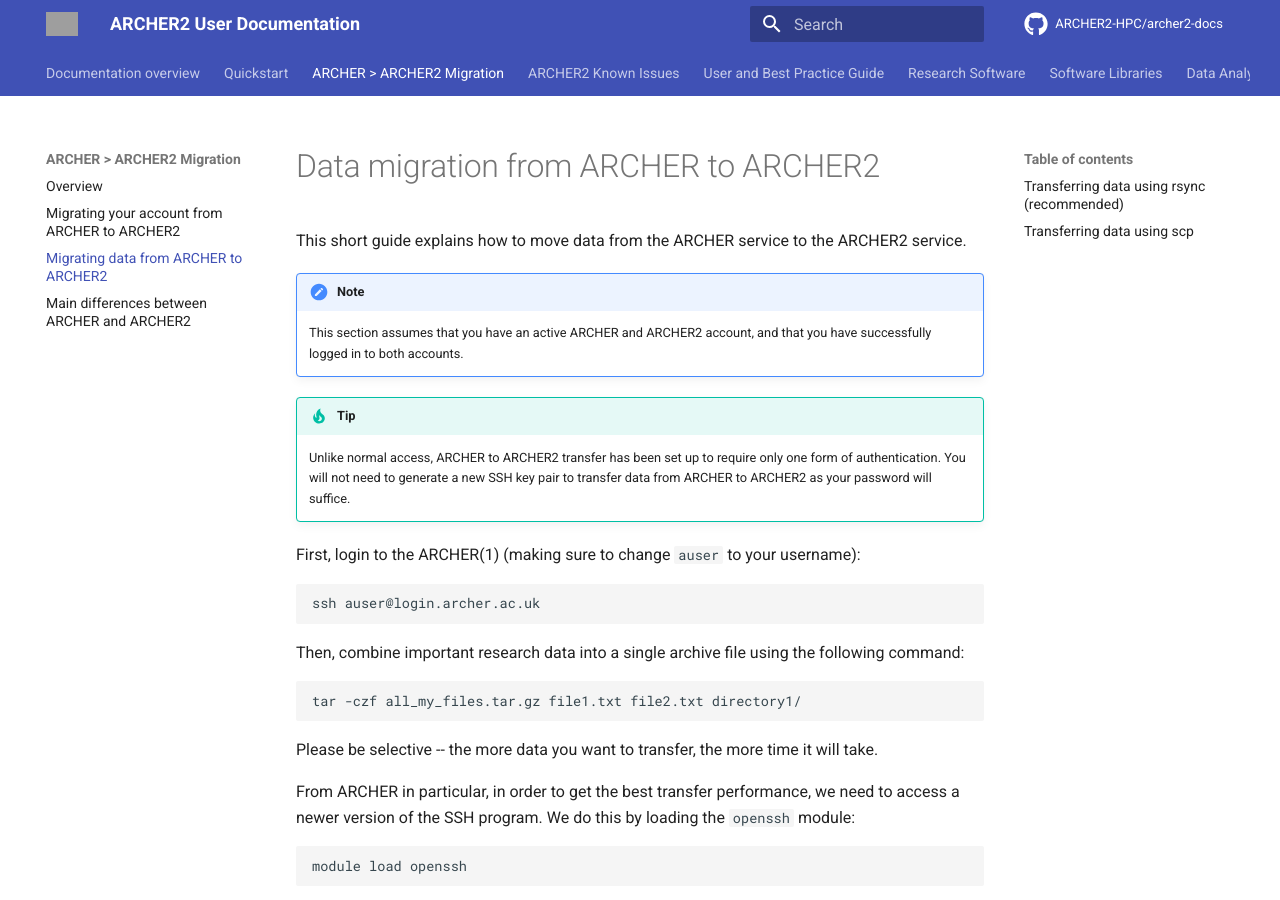
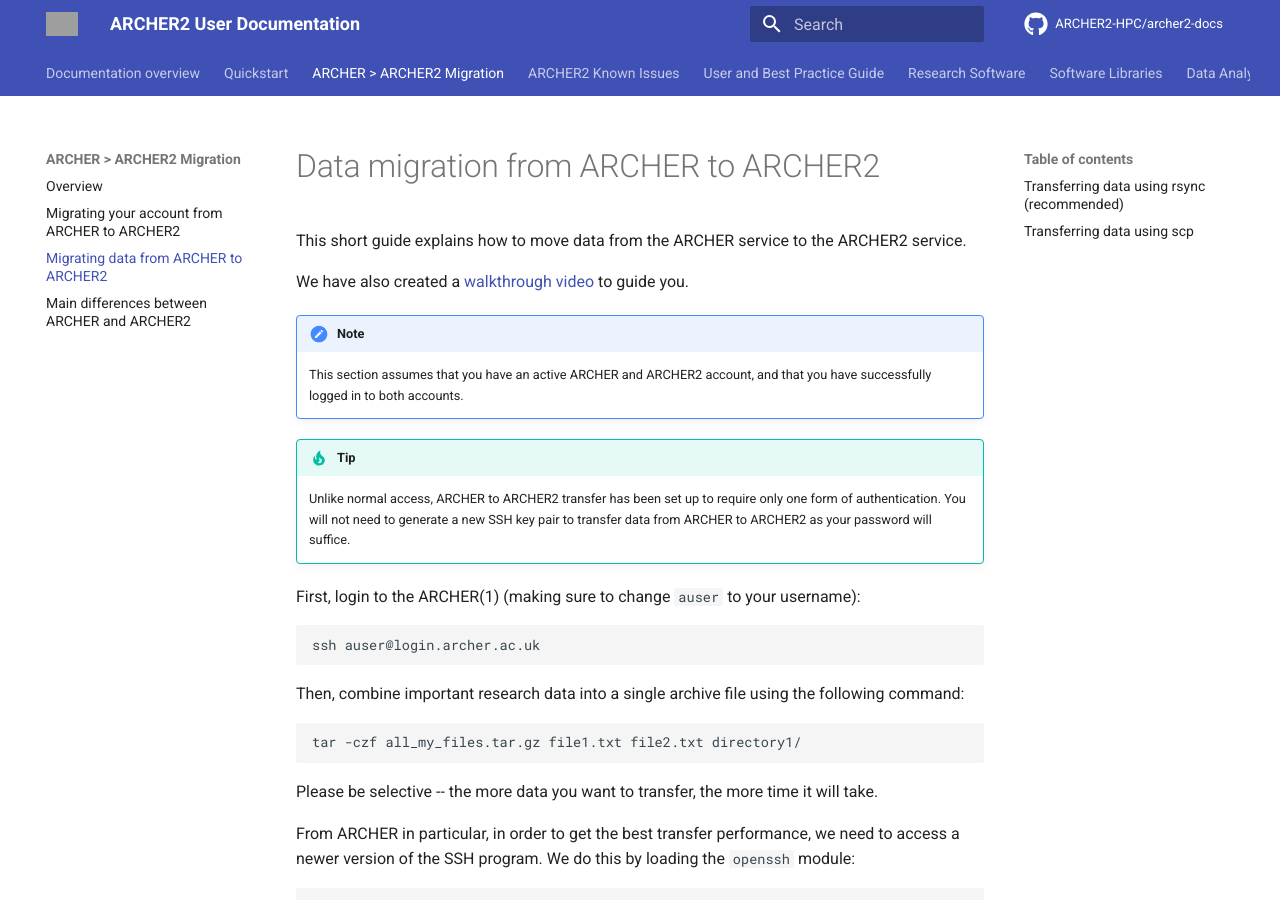
Before and after one commit to ARCHER2-HPC/archer2-docs, an MkDocs documentation site: the page built from docs/archer-migration/data-migration.md, in a window 1280 px wide and 900 px high. Built offline with MkDocs 1.6.1 and Material for MkDocs 9.7.7, drawn with Linux system fonts in a browser that asks for light colours; comment, search, counter and statistics services are not loaded; grey boxes are pictures that could not be loaded.

Commit message:
Add link to video walkthrough

```diff
--- a/docs/archer-migration/data-migration.md
+++ b/docs/archer-migration/data-migration.md
@@ -1,6 +1,8 @@
 # Data migration from ARCHER to ARCHER2
 
 This short guide explains how to move data from the ARCHER service to the ARCHER2 service.
+
+We have also created a [walkthrough video](https://youtu.be/gDTJy1nrQZk  "YouTube video walkthrough") to guide you.
 
 !!! note
     This section assumes that you have an active ARCHER and ARCHER2 account,
```
